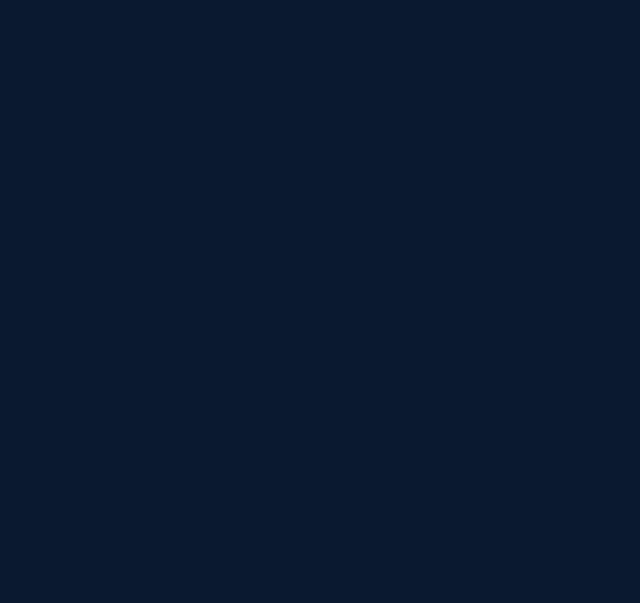
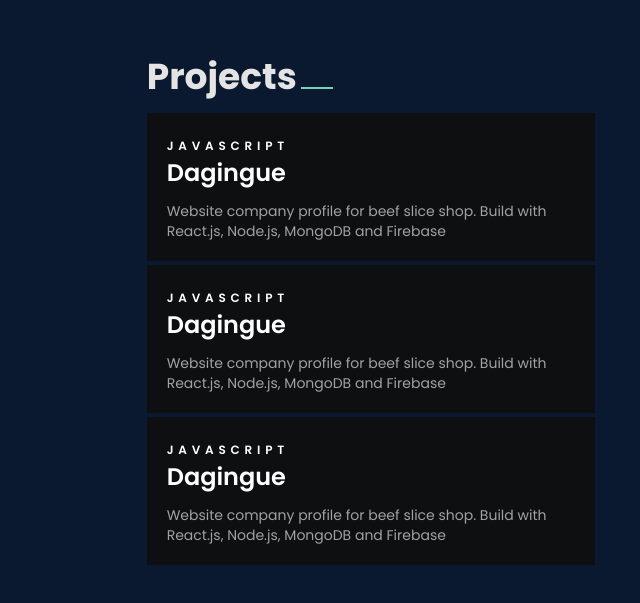
Before and after one commit to kecoaberotak/kecoaberotak-portfolio-website, a React (Vite) app: page / in a window 1280 px wide. Shown: the part 1689-2292 px from the top of the page, without its empty margins (640-1280 px from the left). Before the commit the page ends 1600 px from the top, so only its background shows below. Built offline with nearby package versions, Linux system fonts and the light colour scheme.

Commit message:
benerin ui Projects

```diff
--- a/src/components/fragments/ScrollSection.jsx
+++ b/src/components/fragments/ScrollSection.jsx
@@ -7,7 +7,7 @@ const ScrollSection = () => {
     <section className="w-full md:w-5/12 ml-auto">
       <Hero/>
       <About/>
-      {/* <Projects/> */}
+      <Projects/>
     </section>
   );
 };
--- a/src/index.css
+++ b/src/index.css
@@ -14,7 +14,7 @@
   }
 
   .project-card {
-    @apply w-[448px] h-[148px] bg-hitamDark flex flex-col justify-center p-5 hover:scale-110 hover:bg-hitamLight ease-out duration-300;
+    @apply xl:w-[448px] xl:h-[148px] bg-hitamDark flex flex-col justify-center p-5 hover:scale-110 hover:bg-hitamLight ease-out duration-300;
   }
 
   .navbar-normal {
```
